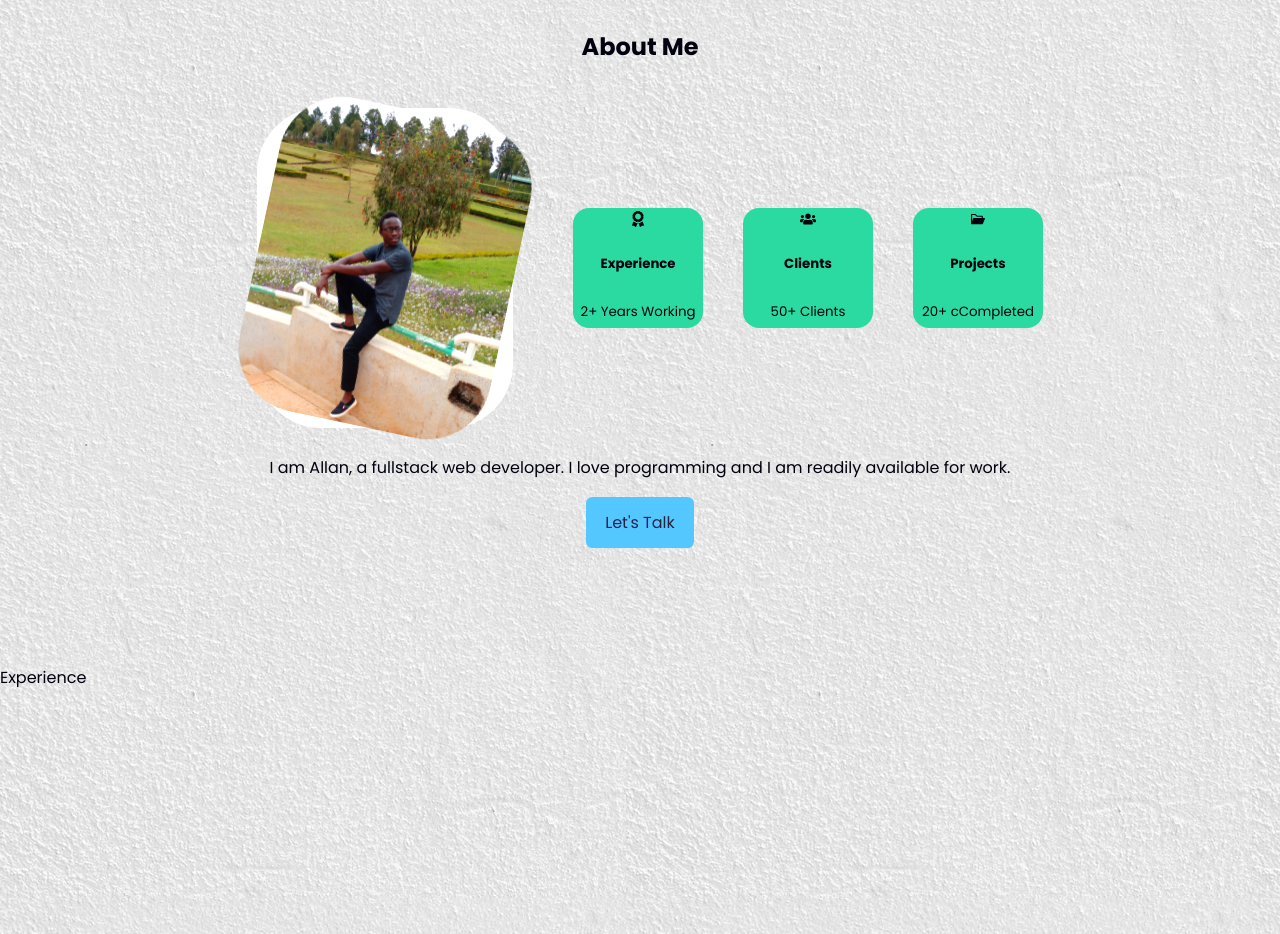
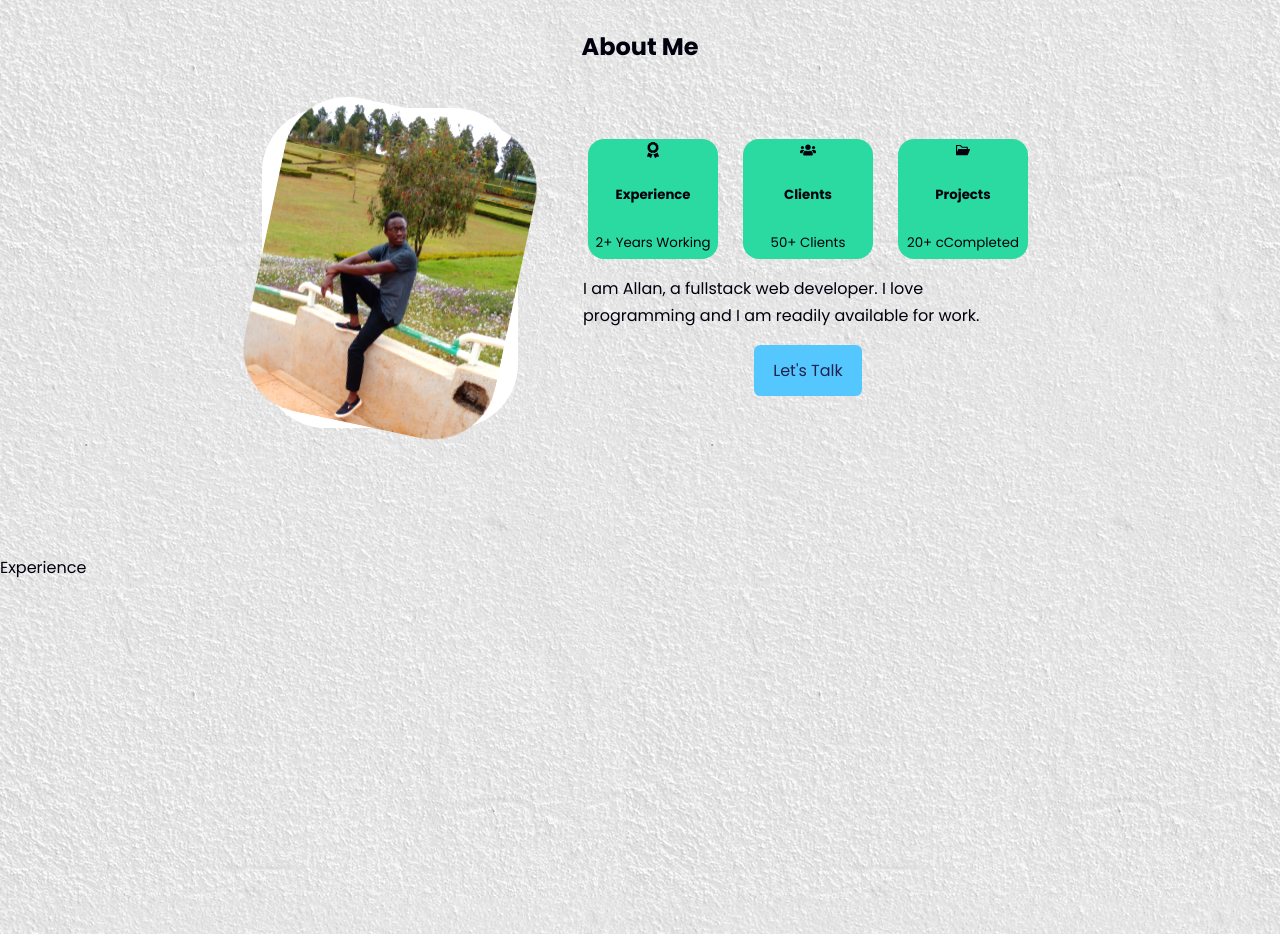
Before and after one commit to Allanoallashe/my-react-portfolio, a React (Create React App) app in the folder allashe-portfolio/: page / in a window 1280 px wide. Shown: the part 980-1914 px from the top of the page. Built offline with nearby package versions, Linux system fonts and the light colour scheme.

Commit message:
about section

```diff
--- a/allashe-portfolio/src/Components/About.css
+++ b/allashe-portfolio/src/Components/About.css
@@ -60,3 +60,20 @@
   transform: rotate(0deg);
   transition: All 0.5s linear;
 }
+.card-box{
+  display: flex;
+  align-items: center;
+  justify-content: space-evenly;
+  max-width: 450px;
+  padding: 5px;
+  width: 90%;
+  flex-direction: column;
+}
+.inner-box{
+  display: flex;
+  width: 100%;
+  align-items: center;
+  justify-content: space-evenly;
+  gap: 20px;
+  flex-wrap: wrap;
+}
--- a/allashe-portfolio/src/Components/About.jsx
+++ b/allashe-portfolio/src/Components/About.jsx
@@ -17,6 +17,8 @@ const About = () => {
             <div className="about_me">
               <img src={Me} alt="" onMouseLeave={() => {document.querySelector('.about_me img').style.transition='0.6s ease'}} />
             </div>
+            <div className="card-box">
+              <div className="inner-box">
             <article className='about_card'>
               <FaAward className='about_icon'/>
               <h5>Experience</h5>
@@ -31,11 +33,12 @@ const About = () => {
               <AiFillFolderOpen className='about_icon'/>
               <h5>Projects</h5>
               <small>20+ cCompleted</small>
-            </article>
-          </div>
-
+              </article>
+              </div>
           <p>I am Allan, a fullstack web developer. I love programming and I am readily available for work.</p>
           <a href="#Contact" className='btn btn-primary'>Let's Talk</a>
+            </div>
+          </div>
         </div>
       </div>
     </section>
```
